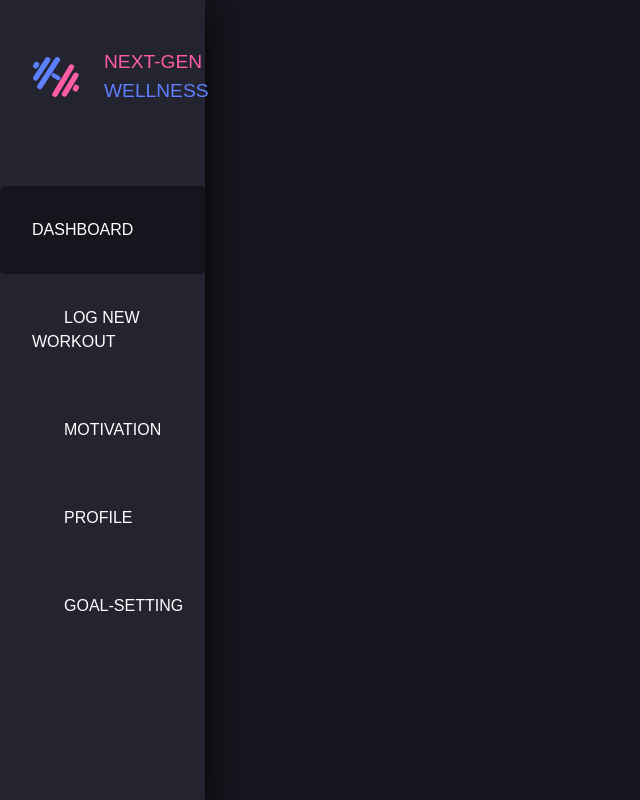
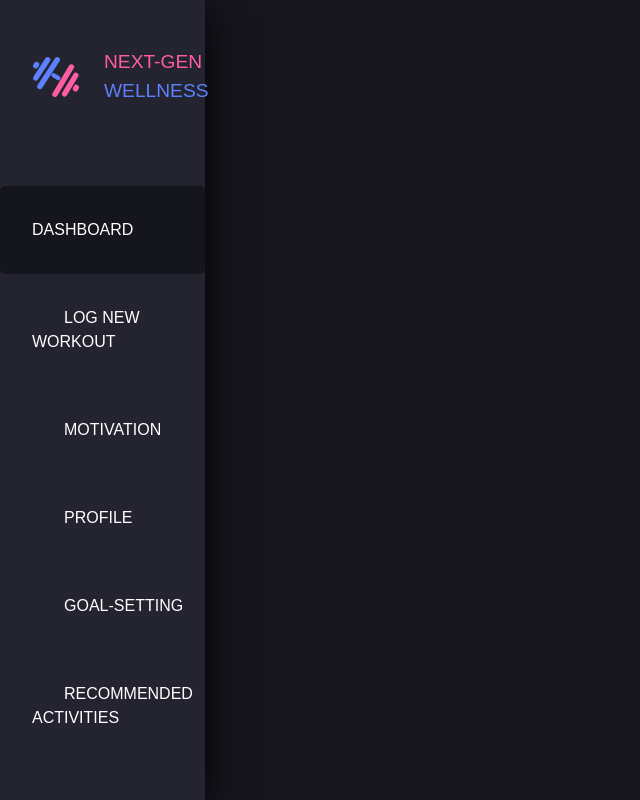
Before and after one commit to RiaChacko/NextGenWellness, a React (Vite) app: page /navbar in a window 1280 px wide. Shown: the whole page, without its empty margins (0-640 px from the left). Built offline with nearby package versions, Linux system fonts and the light colour scheme; a web font is replaced by a local one.

Commit message:
added recommended activities to navbar

```diff
--- a/src/pages/Navbar.jsx
+++ b/src/pages/Navbar.jsx
@@ -60,6 +60,14 @@ function Navbar() {
           GOAL-SETTING
         </a>
         </Link>
+        <Link to="/activities">
+        <a
+          onClick={() => handleTabSelect("activities")}
+          className={activeTab === "activities" ? "active" : ""}
+        >
+          RECOMMENDED ACTIVITIES
+        </a>
+        </Link>
       </div>
     </div>
   );
```
Also changed, not shown: src/pages/Navbar.css (line endings or trailing spaces).
